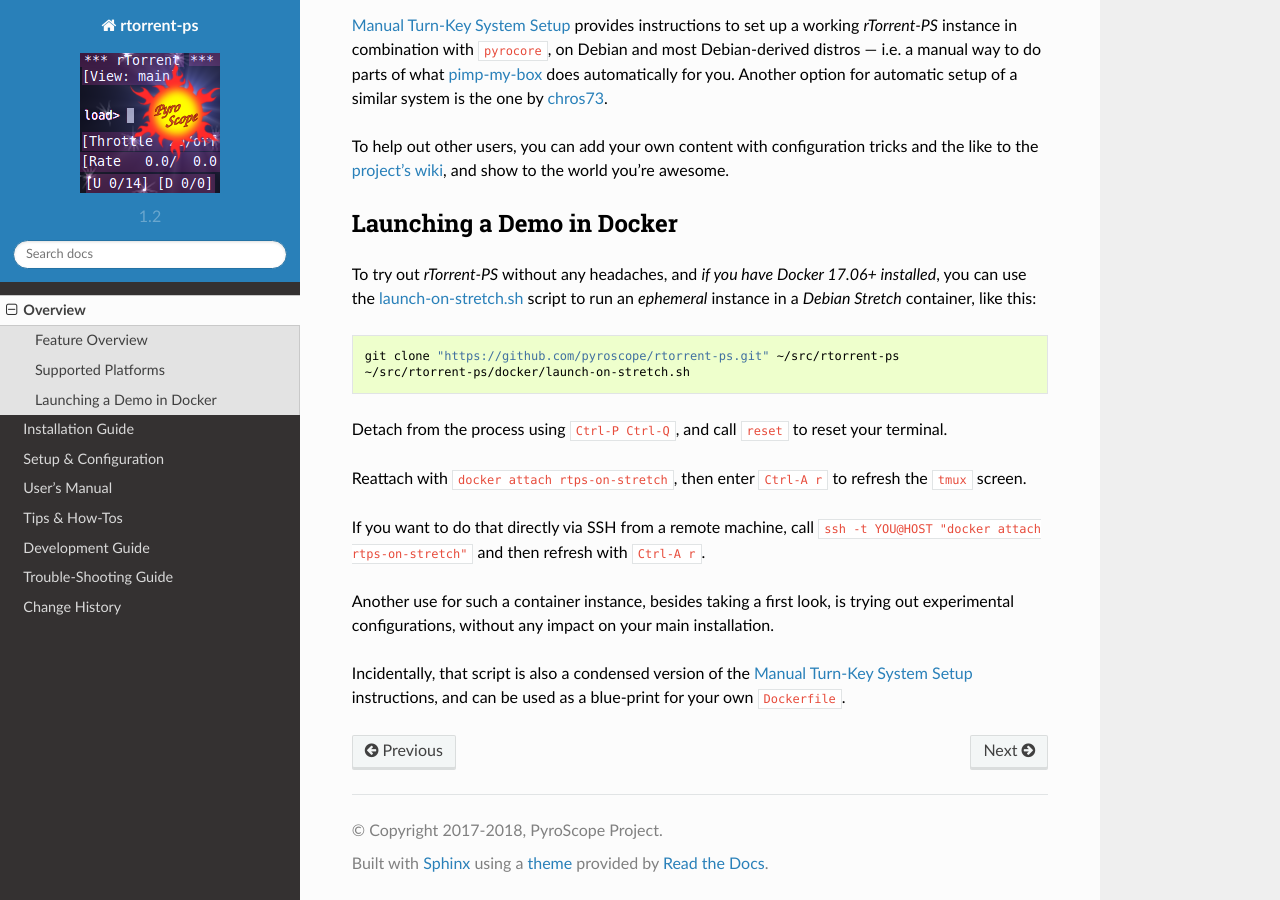
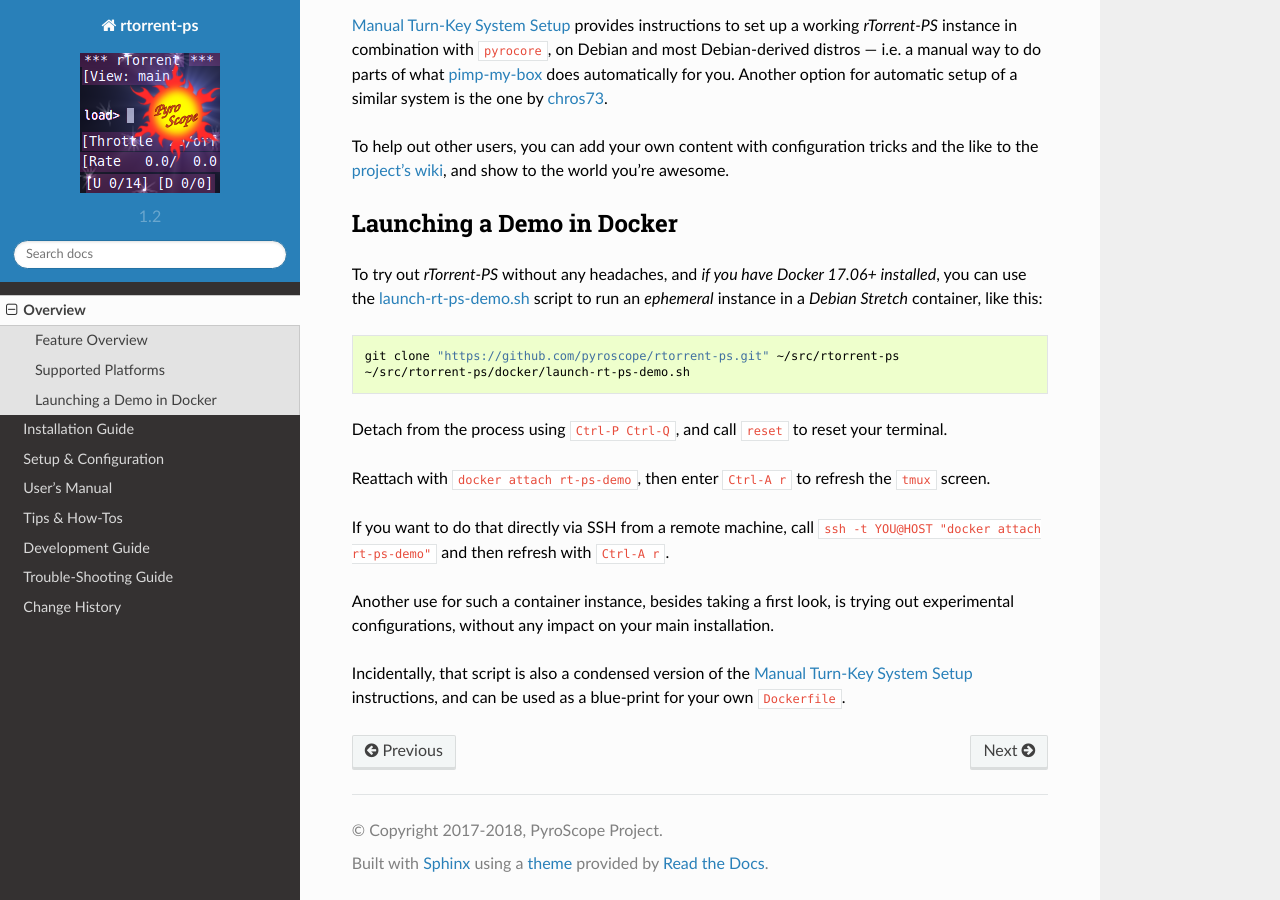
Before and after one commit to pyroscope/rtorrent-ps, a Sphinx documentation site: the page built from docs/overview.rst, in a window 1280 px wide and 900 px high, scrolled down 1614 px. Built offline with Sphinx 7.4.7 and the Read the Docs theme 2.0.0, drawn with Linux system fonts in a browser that asks for light colours.

Commit message:
docker: rename demo launcher to launch-rt-ps-demo.sh

```diff
--- a/docs/overview.rst
+++ b/docs/overview.rst
@@ -90,22 +90,22 @@
 --------------------------
 
 To try out `rTorrent-PS` without any headaches, and *if you have Docker 17.06+ installed*, you can use
-the `launch-on-stretch.sh`_ script to run an *ephemeral* instance in a
+the `launch-rt-ps-demo.sh`_ script to run an *ephemeral* instance in a
 *Debian Stretch* container, like this:
 
 .. code-block:: bash
 
     git clone "https://github.com/pyroscope/rtorrent-ps.git" ~/src/rtorrent-ps
-    ~/src/rtorrent-ps/docker/launch-on-stretch.sh
+    ~/src/rtorrent-ps/docker/launch-rt-ps-demo.sh
 
 Detach from the process using ``Ctrl-P Ctrl-Q``,
 and call ``reset`` to reset your terminal.
 
-Reattach with ``docker attach rtps-on-stretch``,
+Reattach with ``docker attach rt-ps-demo``,
 then enter ``Ctrl-A r`` to refresh the ``tmux`` screen.
 
 If you want to do that directly via SSH from a remote machine,
-call ``ssh -t YOU@HOST "docker attach rtps-on-stretch"``
+call ``ssh -t YOU@HOST "docker attach rt-ps-demo"``
 and then refresh with ``Ctrl-A r``.
 
 Another use for such a container instance, besides taking a first look,
@@ -116,5 +116,5 @@
 
 
 .. _`Bintray`: https://bintray.com/pyroscope/rtorrent-ps/rtorrent-ps
-.. _launch-on-stretch.sh: https://github.com/pyroscope/rtorrent-ps/blob/master/docker/launch-on-stretch.sh
+.. _launch-rt-ps-demo.sh: https://github.com/pyroscope/rtorrent-ps/blob/master/docker/launch-rt-ps-demo.sh
 .. _README: https://github.com/pyroscope/rtorrent-ps#rtorrent-ps
```
Also changed, not shown: 2 other files.
